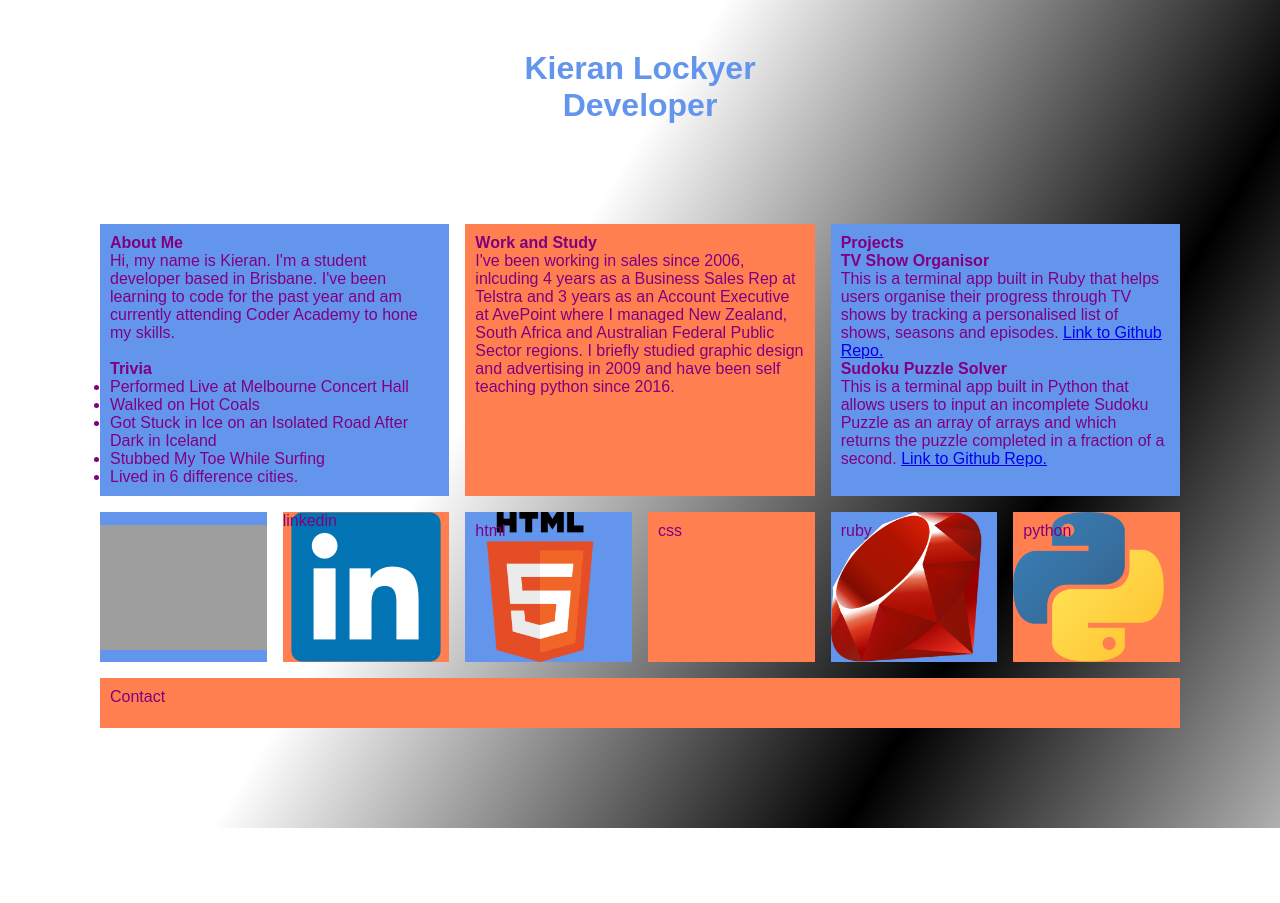
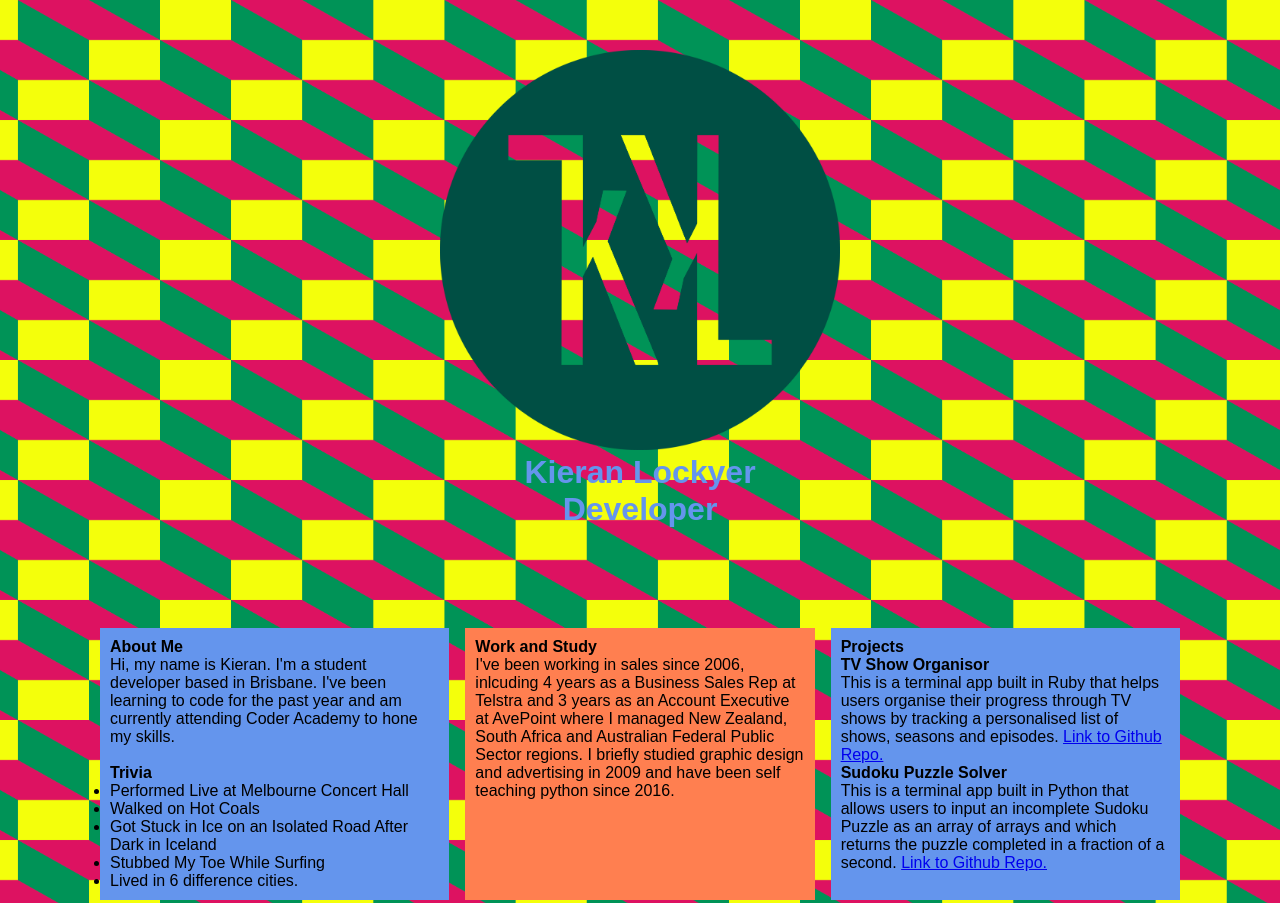
Before and after one commit to kieran-lockyer/kieran-lockyer.github.io, a plain HTML site: page skeleton.html in a window 1280 px wide. Shown: the top 903 px of the page. Before the commit the page ends 828 px from the top, so only its background shows below. Drawn offline with Linux system fonts and the light colour scheme; grey boxes are pictures that could not be loaded.

Commit message:
have background and logo working, grid size has unexpectedly changed though

```diff
--- a/skeleton.html
+++ b/skeleton.html
@@ -10,10 +10,8 @@
 </head>
 
 <body>
-    <div class="background">
-
-    </div>
     <header>
+        <img src="images/Logo.png" alt="logo">
         <h1>Kieran Lockyer <br />
             Developer</h1>
     </header>
--- a/skellystyle.scss
+++ b/skellystyle.scss
@@ -10,7 +10,13 @@
     }
 
     to {
-        background-position:
+        background-position: 100% 0%;
+    }
+}
+
+@keyframes spin {
+    to {
+        transform: rotate(180deg)
     }
 }
 
@@ -18,11 +24,25 @@ body {
     text-align: center;
     font-family: Arial, Helvetica, sans-serif;
     font-size: 1rem;
-    color: purple;
-    background-image: url('images/bg.jpg');
+    background-color: purple;
+    background-image: url('images/background-repeat.jpg');
+    background-size: 50%;
+    background-position: 0 0;
+    animation: slide 20s linear infinite;
 }
 
 header {
+    img {
+        width: 400px;
+        height: 400px;
+        animation: spin 4s;
+        transition: all 2s;
+
+        &:hover {
+            transform: rotate(360deg);
+        }
+    }
+
     margin: 50px;
     color: cornflowerblue;
 }
```
Also changed, not shown: images/Logo.jpg (added), images/Logo.png (added), images/background-repeat.jpg (added), images/bg.jpg (deleted), skellystyle.css, 1 other file.
